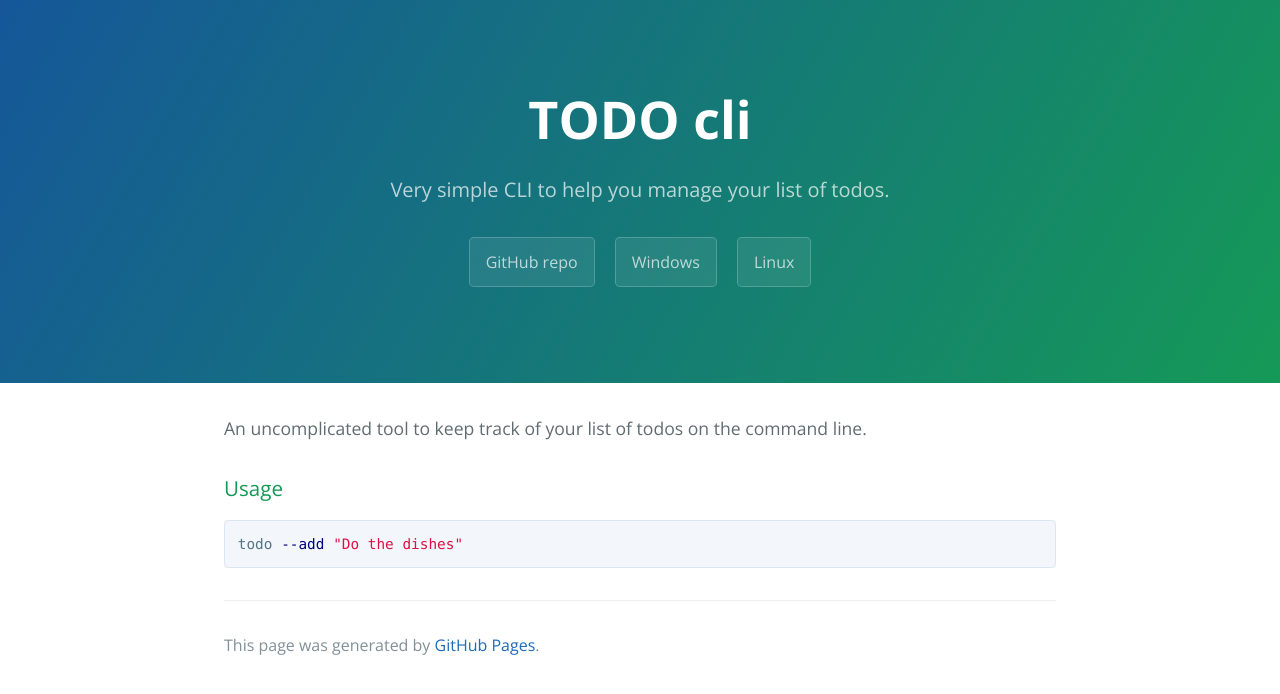
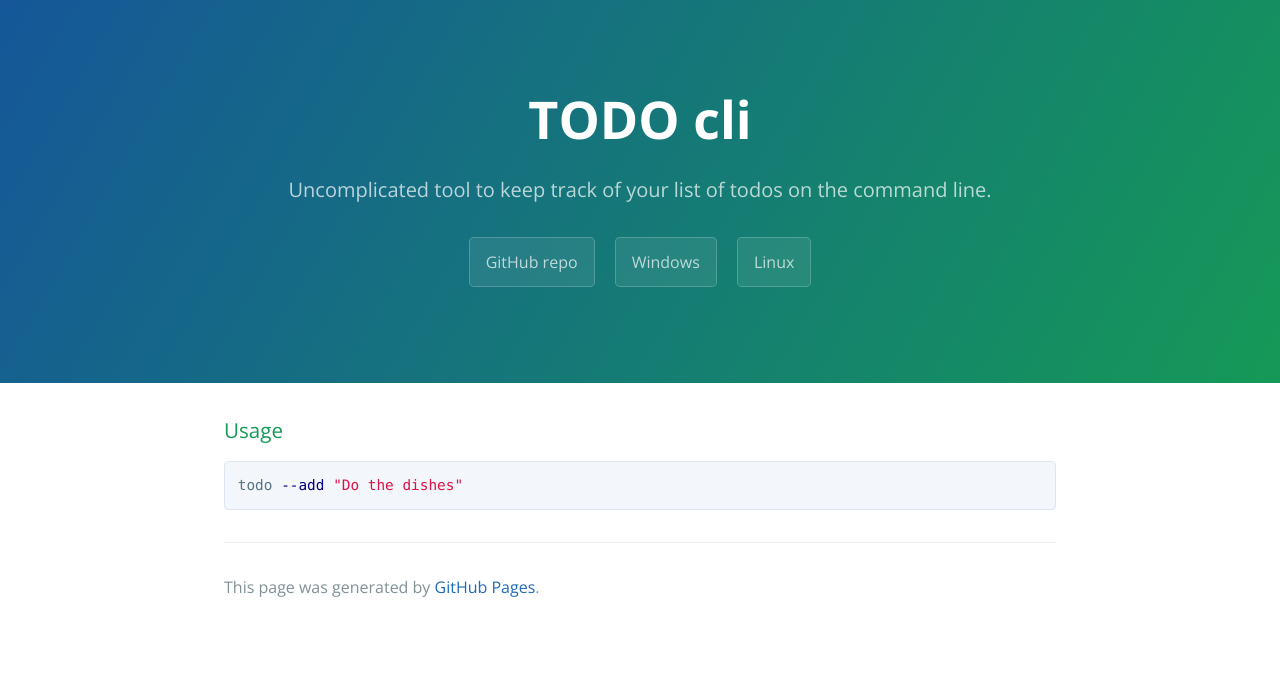
Before and after one commit to todo-cli/todo-cli-page, a Jekyll site: the page built from index.md, in a window 1280 px wide. Shown: the top 694 px of the page. Built offline with Jekyll 4.4.1, drawn with Linux system fonts in a browser that asks for light colours.

Commit message:
Update main page description

```diff
--- a/index.md
+++ b/index.md
@@ -1,9 +1,7 @@
 ---
 layout: default
-description: Very simple CLI to help you manage your list of todos.
+description: Uncomplicated tool to keep track of your list of todos on the command line.
 ---
-
-An uncomplicated tool to keep track of your list of todos on the command line.
 
 ### Usage
 
```
